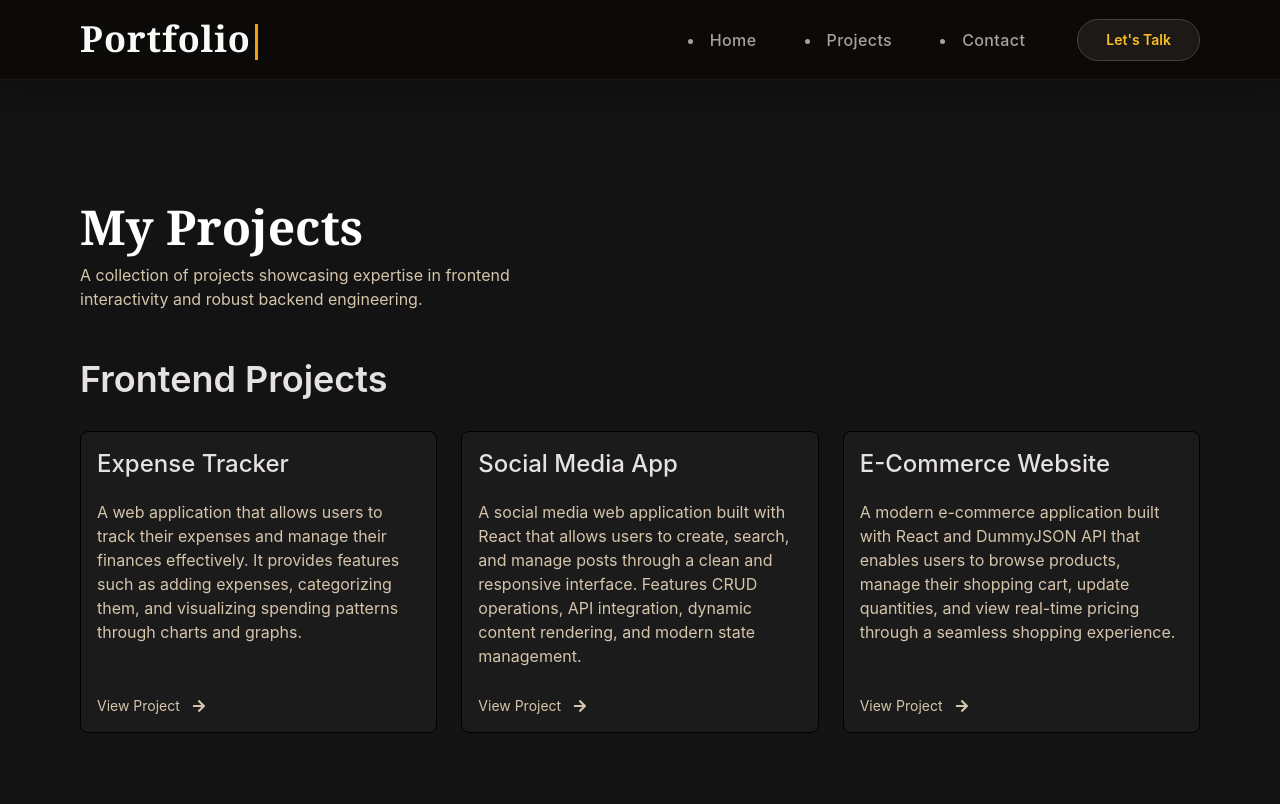
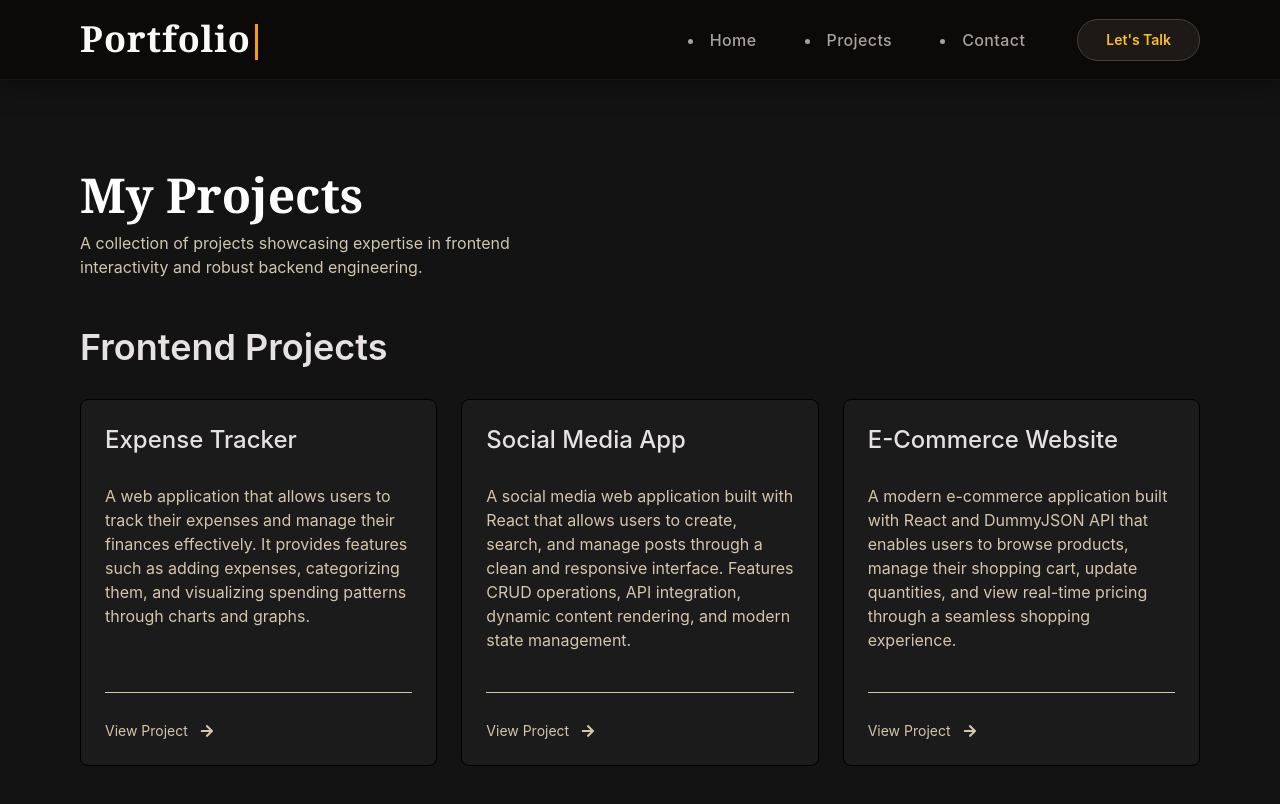
Before and after one commit to Mubashir-85/Portfolio, a React app in the folder Portfolio/: page /Projects in a window 1280 px wide. Shown: the top 804 px of the page. Built offline with nearby package versions, Linux system fonts and the light colour scheme; the HTML template or start-up script is replaced by a standard one.

Commit message:
Improve Project component layout and styling for better visual consistency

```diff
--- a/Portfolio/src/Components/Project/Project.jsx
+++ b/Portfolio/src/Components/Project/Project.jsx
@@ -42,22 +42,20 @@ function Project() {
                 Frontend Projects
               </h2>
             </div>
-            <div className="w-full h-auto grid grid-cols-1 md:grid-cols-2 lg:grid-cols-3 gap-6 mt-5">
+            <div className="w-full grid grid-cols-1 md:grid-cols-2 lg:grid-cols-3 gap-6 mt-5 items-stretch">
               {frontend_projects.map((project, index) => {
                 return (
                   <div
-                    className="w-full h-auto flex flex-col gap-2 justify-between bg-[#1C1B1B] border p-4 rounded-lg"
+                    className="w-full h-auto flex flex-col gap-2  bg-[#1C1B1B] border p-6 rounded-lg"
                     key={index}
                   >
-                    <div>
-                      <h3 className="text-[#E5E2E1] text-2xl font-medium">
-                        {project.Name}
-                      </h3>
+                    <h3 className="text-[#E5E2E1] text-2xl font-medium">
+                      {project.Name}
+                    </h3>
 
-                      <p className="text-[#D4C5AB] mt-5">
-                        {project.Description}
-                      </p>
-                    </div>
+                    <p className="text-[#D4C5AB] mt-5 min-h-[180px]">{project.Description}</p>
+
+                    <div className="bg-[#D4C5AB] h-[1px] w-full mt-5 " />
                     <a
                       href={project.link}
                       className="text-[#D4C5AB] flex items-center text-sm mt-5 gap-3"
```
